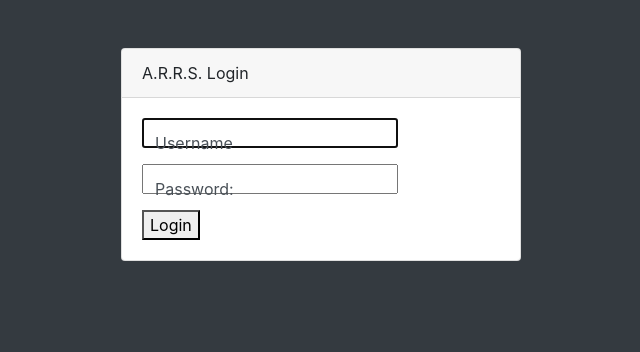
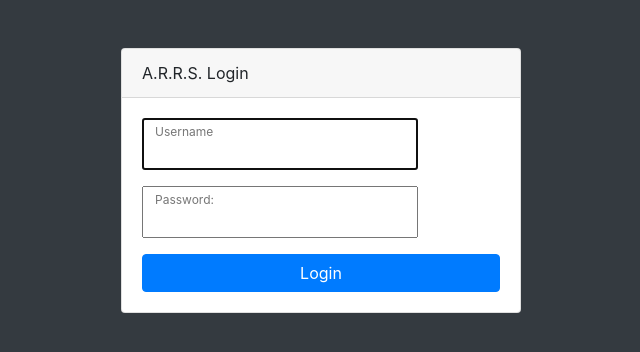
Before and after one commit to gusboling/ARRS, a Django app: page /accounts/login/ in a window 1280 px wide. Shown: the top 352 px of the page, without its empty margins (319-959 px from the left). Run offline with Django 3.2, Linux system fonts and the light colour scheme; some libraries are stand-ins or nearby versions.

Commit message:
Usability fixes for login page

```diff
--- a/arrs/templates/registration/login.html
+++ b/arrs/templates/registration/login.html
@@ -31,25 +31,25 @@
           {% csrf_token %}
           <div class="form-group">
             <div class="form-label-group">
+	      {{ form.username.errors }}
+	      {{ form.username }}
               <!--
               <input type="text" id="id_username" name="username" class="form-control" placeholder="Username" required="required" autofocus="">
               <label for="id_username">Username</label>
               -->
               <label for="{{ form.username.id_for_label }}">Username</label>
             </div>
-            {{ form.username.errors }}
-            {{ form.username }}
           </div>
           <div class="form-group">
             <div class="form-label-group">
-              <!--
+	      {{ form.password.errors }}
+	      {{ form.password }}
+	      <!--
               <input type="password" id="id_password" class="form-control" placeholder="Password" required="required">
               <label for="id_password">Password</label>
               -->
               <label for="{{ form.password.id_for_label }}">Password:</label>
             </div>
-            {{ form.password.errors }}
-            {{ form.password }}
           </div>
           <!--
           <div class="form-group">
@@ -61,7 +61,7 @@
             </div>
           </div>
           -->
-	  <button type="submit">Login</button>
+	  <button type="submit" class="btn btn-primary btn-block">Login</button>
 	  <!-- <input type="submit" class="btn btn-primary btn-block" value="Login"> -->
         </form>
         <!-- TODO Add Password Reset -->
```
